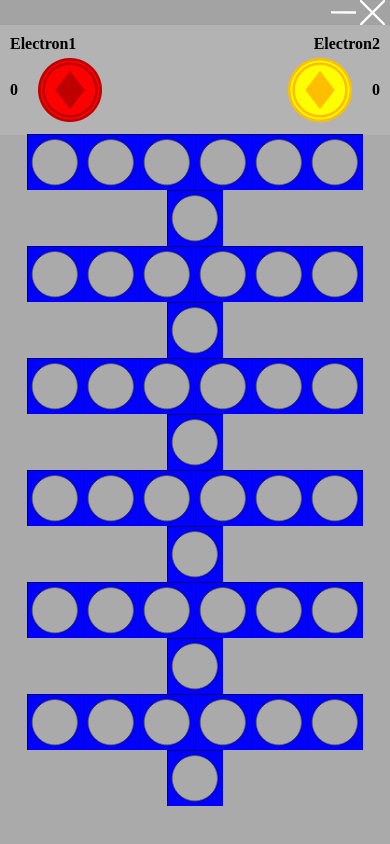
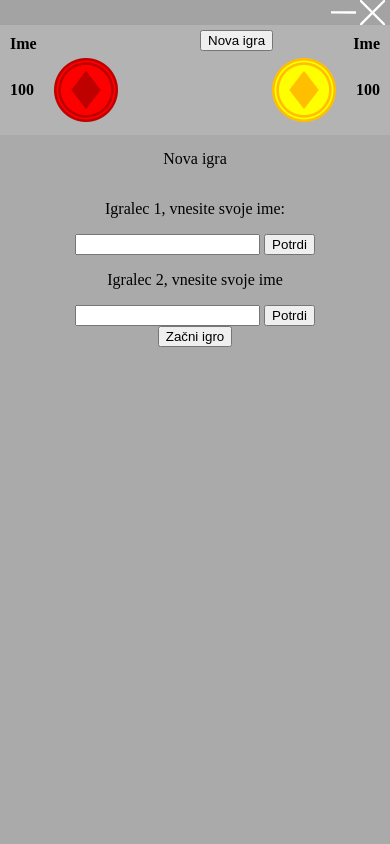
Before and after one commit to vladimirrujevic/efourinline, an Electron app: page index.html in a window 390 px wide. Drawn offline with Linux system fonts and the light colour scheme.

Commit message:
Vnos imen in alert
Narejena forma za vnos imen igralcev
Obveščanje igralcev z alert()
TODO: Adobe PhoneGap
TODO: online multiplayer

```diff
--- a/css/game.css
+++ b/css/game.css
@@ -31,13 +31,13 @@
   height: auto;
 }
 
-/*.vnosImen{
+.vnosImen{
   display: inline-block;
   height: auto;
   vertical-align: middle;
   width: 100%;
   height: 500px;
-}*/
+}
 
 .vnosImen *{
   display: inline-block;
@@ -57,7 +57,12 @@
   margin: 5px 0;
   display: block;
 }
-
+.btns{
+  width: 150px;
+  position: absolute;
+  left: 200px;
+  margin: auto;
+}
 .i1, .i2{
   display: inline-block;
   position: absolute;
--- a/index.html
+++ b/index.html
@@ -14,16 +14,13 @@
       </div>
     </header>
     <div class="wrap">
-    <!--<header class="titleBar" style="-webkit-app-region: drag" >
-      <div class="wCommand">
-        <a id="btnMin"><img src="img/minimise.svg" alt="-" /></a>
-        <a id="btnX"><img src="img/close.svg" alt="x" /></a>
-      </div>
-    </header>-->
     <div class="igralci">
       <div class="i1">
         <div><span class="ime">Ime</span></div>
         <div><span class="score">100</span><img src="img/zeton1.png" alt="rdeči"></div>
+      </div>
+      <div class="btns">
+        <input type="button" class="btnNew" value="Nova igra" onclick="start()"/>
       </div>
       <div class="i2">
         <div><span class="ime">Ime</span></div>
@@ -32,11 +29,16 @@
     </div>
     <div class="wrapG">
       <div class="igralnaP"></div>
-      <!--<div class="vnosImen">
-        <p>Igralec <span id="st"></span>, vnesite svoje ime:</p><br/>
-        <input type="text" id="ime"/>
-        <input type="button" id="enter" value="Potrdi"/>
-      </div>-->
+      <div class="vnosImen">
+        <p>Nova igra</p><br/>
+        <p>Igralec <span id="st">1</span>, vnesite svoje ime:</p><br/>
+        <input type="text" id="ime1"/>
+        <input type="button" onclick="vnosImen(1)" class="btnEnter" value="Potrdi"/><br/>
+        <p>Igralec <span id="st">2</span>, vnesite svoje ime</p><br/>
+        <input type="text" id="ime2"/>
+        <input type="button" onclick="vnosImen(2)" class=btnEnter value="Potrdi"/><br/>
+        <input type="button" onclick="start()" id="btnZacni" value="Začni igro"/>
+      </div>
     </div>
     </div>
     <script> if (typeof module === 'object') { window.module = module; module = undefined; } </script>
--- a/js/game.js
+++ b/js/game.js
@@ -2,22 +2,33 @@ var igralnaP, poljeI, polje, igra, ig1, ig2
 igralnaP = $('.igralnaP')
 
 var start = () => {
-  drawPolje()
-  if (ig1 === undefined && ig2 === undefined) {
-    ig1 = new Igralec(vnosImen(1), 1)
-    ig2 = new Igralec(vnosImen(2), 2)
+
+  if (ig1 === undefined || ig2 === undefined) {
+    igralnaP.slideUp()
+    $('.vnosImen').slideDown()
+    // ig1 = new Igralec(vnosImen(1), 1)
+    // ig2 = new Igralec(vnosImen(2), 2)
     // igralnaP.slideToggle();
+    alert('Vnesite imena igralcev!')
+  } else {
+    $('.vnosImen').slideUp()
+    igralnaP.slideDown()
+    drawPolje()
+    igra = new Igra(ig1, ig2)
+    displayInfo()
   }
-  igra = new Igra(ig1, ig2)
-  displayInfo()
 }
 
 var vnosImen = i => {
   var ime = 'Electron' + i
-  if (!El) {
+  /*if (!El) {
     ime = prompt('Igralec ' + i + ', vnesite svoje ime:', 'Igralec' + i)
+  }*/
+  if (i === 1) {
+    ig1 = new Igralec($('#ime1').val(), 1)
+  } else {
+    ig2 = new Igralec($('#ime2').val(), 2)
   }
-  return ime
 }
 
 var potez = el => {
@@ -81,6 +92,7 @@ var updateGameUi = () => {
 var drawPolje = () => {
   var i, j, d, poljeI
   poljeI = []
+  igralnaP.html('');
   for (i = 0; i < 6; i++) {
     poljeI[i] = []
     for (j = 0; j < 7; j++) {
--- a/js/main.js
+++ b/js/main.js
@@ -19,11 +19,15 @@ $(document).ready(() => {
     hideTitle()
     El = false
   }
-  start()
+  // start()
+  $(".igralnaP").slideUp()
+  $(".vnosImen").slideDown()
   updateGameUi()
 })
 
 let initUi = () => {
+  $('#ime1').val('');
+  $('#ime2').val('');
   lblName1 = $('.i1 .ime')
   lblScore1 = $('.i1 .score')
   lblName2 = $('.i2 .ime')
```
